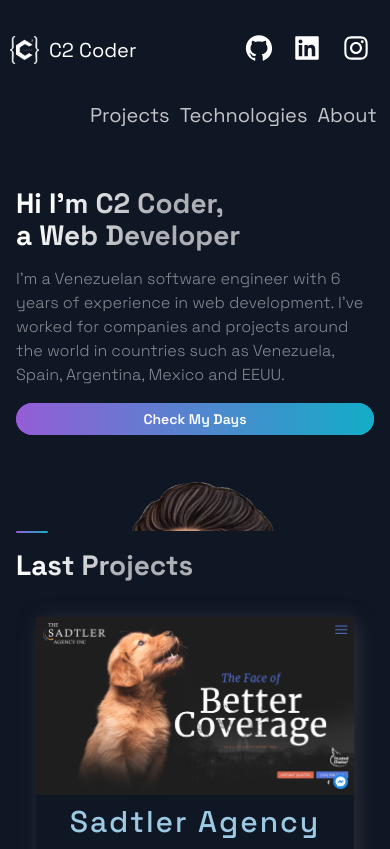
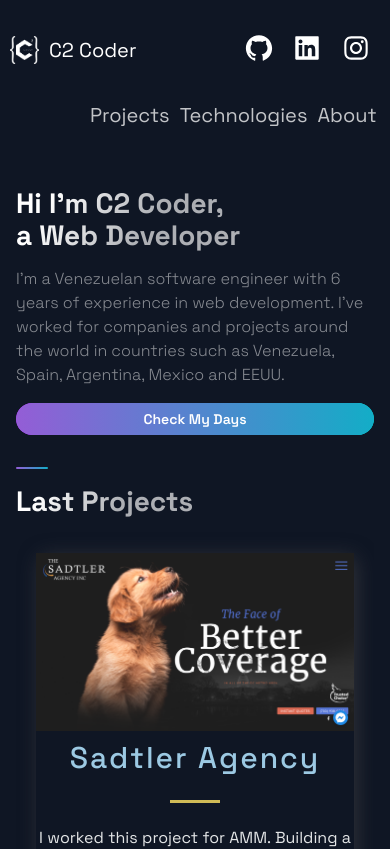
Before and after one commit to cecarmona/c2coder-portfolio, a Next.js app: page / in a window 390 px wide. Shown: the top 849 px of the page. Built offline with nearby package versions, Linux system fonts and the light colour scheme.

Commit message:
Hero Mobile Fix

```diff
--- a/src/components/Hero/HeroStyles.js
+++ b/src/components/Hero/HeroStyles.js
@@ -22,10 +22,8 @@
   width: 100%;
   position: relative;
   @media ${(props) => props.theme.breakpoints.sm} {
-    width: 80%;
-    display: flex;
-    flex-direction: column;
-
+    opacity: 0;
+    height: 0px;
     margin: 0 auto;
   }
   @media ${(props) => props.theme.breakpoints.md} {
```
